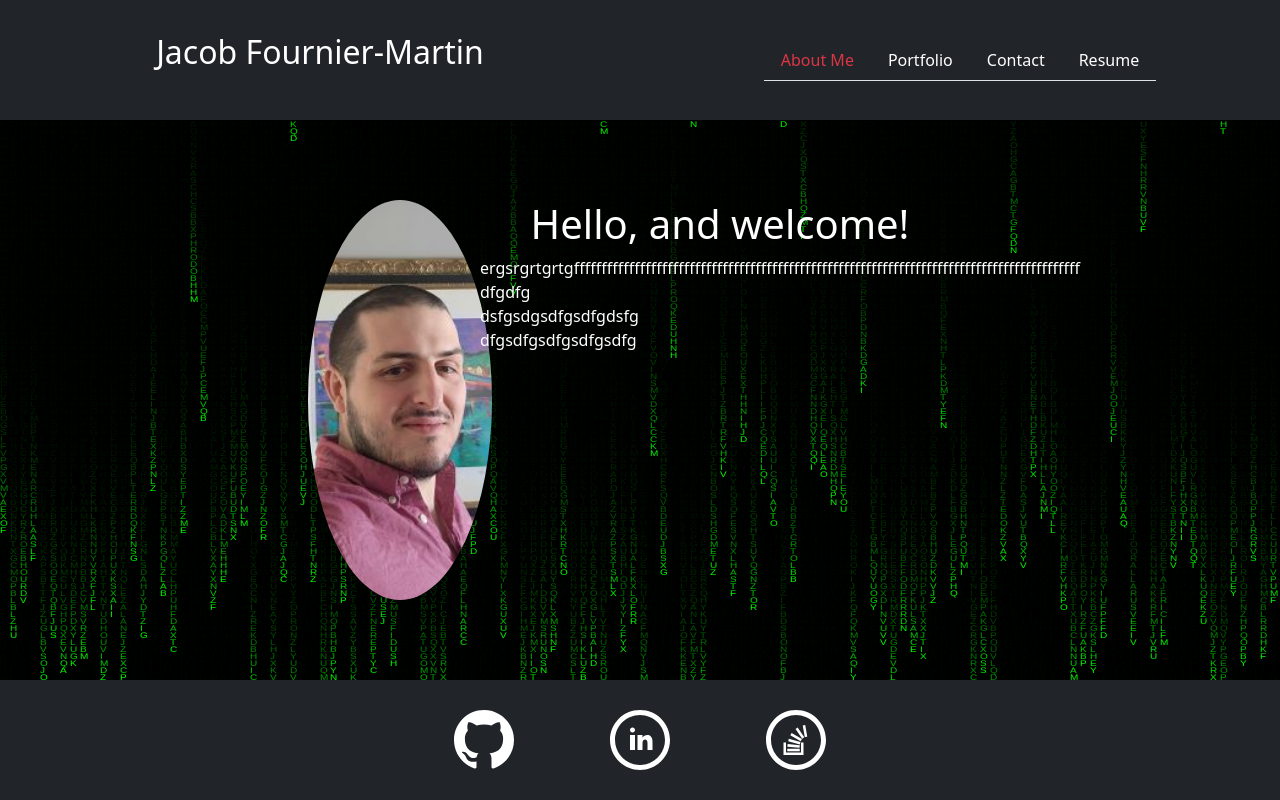
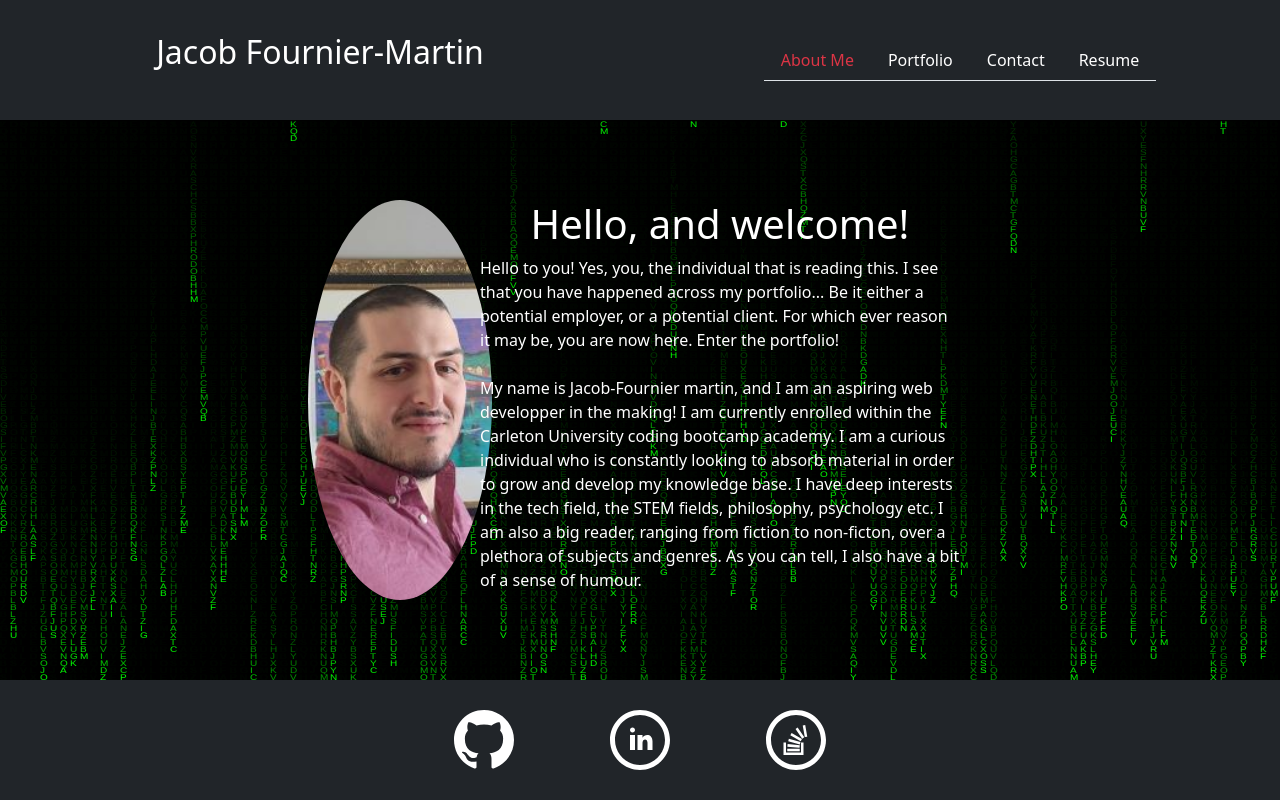
Before and after one commit to Jake66Martin/updated-portfolio, a React (Vite) app: page / in a window 1280 px wide. Built offline with nearby package versions, Linux system fonts and the light colour scheme.

Commit message:
added about me section

```diff
--- a/index.html
+++ b/index.html
@@ -4,7 +4,7 @@
     <meta charset="UTF-8" />
     <link rel="icon" type="image/svg+xml" href="/vite.svg" />
     <meta name="viewport" content="width=device-width, initial-scale=1.0" />
-    <title>Vite + React</title>
+    <title>Jacobs Portfolio</title>
   </head>
   <body style="height: 100vh;">
     <div id="root" style="height: 100vh;"></div>
--- a/src/pages/Aboutme.jsx
+++ b/src/pages/Aboutme.jsx
@@ -4,18 +4,26 @@ export default function Aboutme() {
   return (
     <div className="d-flex justify-content-center align-items-center text-white position-absolute w-50 h-50 top-25 left-25">
       <div className="h-100 w-25 d-flex justify-content-center">
-        <img src="src\assets\TRY1.jpg" alt="Image of myself" className="rounded-circle"/>
+        <img
+          src="src\assets\TRY1.jpg"
+          alt="Image of myself"
+          className="rounded-circle"
+        />
       </div>
       <div className="h-100 w-75 d-flex flex-column">
         <h1 className="align-self-center">Hello, and welcome!</h1>
         <p>
-          ergsrgrtgrtgffffffffffffffffffffffffffffffffffffffffffffffffffffffffffffffffffffffffffffffffffffffffffff
-          <br />
-          dfgdfg
+          Hello to you! Yes, you, the individual that is reading this. I see that you
+          have happened across my portfolio... Be it either a potential employer, or a potential client. For
+          which ever reason it may be, you are now here. Enter the portfolio!
           <br/>
-          dsfgsdgsdfgsdfgdsfg
           <br/>
-          dfgsdfgsdfgsdfgsdfg
+          My name is Jacob-Fournier martin, and I am an aspiring web developper in the making!
+          I am currently enrolled within the Carleton University coding bootcamp academy.
+          I am a curious individual who is constantly looking to absorb material in order to grow
+          and develop my knowledge base. I have deep interests in the tech field, the STEM fields,
+          philosophy, psychology etc. I am also a big reader, ranging from fiction to non-ficton, over
+          a plethora of subjects and genres. As you can tell, I also have a bit of a sense of humour.
         </p>
       </div>
     </div>
```
